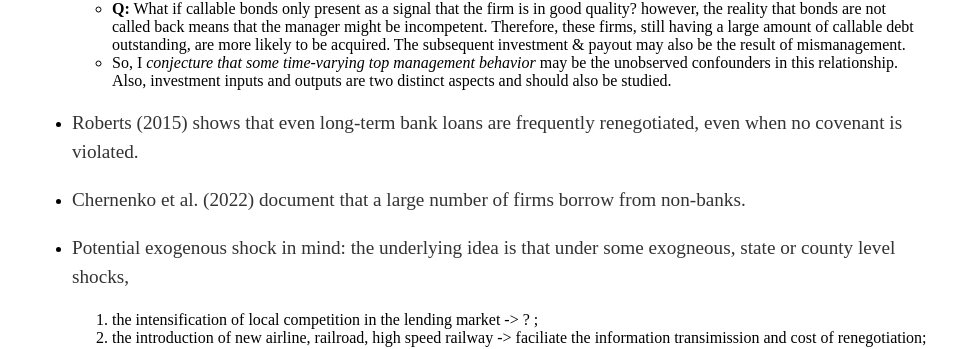
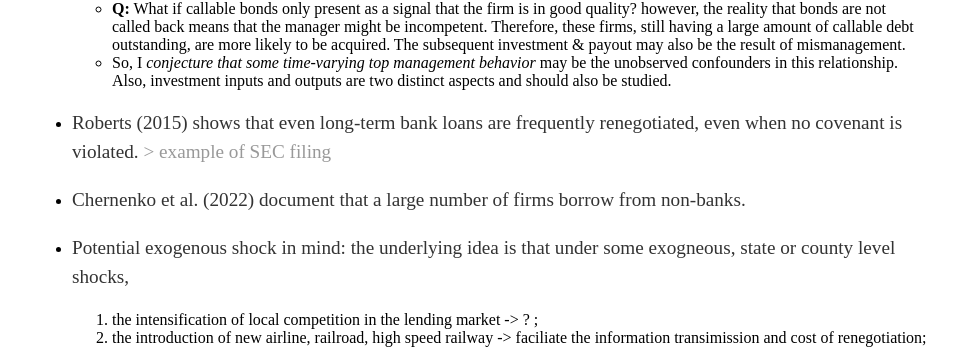
Before and after one commit to hongyileoxu/hongyileoxu.github.io, a Jekyll site: the page built from _posts/2024-04-17-project-2024.md, in a window 1280 px wide. Shown: the part 862-1211 px from the top of the page, without its empty margins (160-1117 px from the left). Built offline with Jekyll 4.4.1, drawn with Linux system fonts in a browser that asks for light colours.

Commit message:
Update 2024-04-17-project-2024.md

```diff
--- a/_posts/2024-04-17-project-2024.md
+++ b/_posts/2024-04-17-project-2024.md
@@ -20,7 +20,7 @@ date: 2024-04-17
     - **Q:** What if callable bonds only present as a signal that the firm is in good quality? however, the reality that bonds are not called back means that the manager might be incompetent. Therefore, these firms, still having a large amount of callable debt outstanding, are more likely to be acquired. The subsequent investment & payout may also be the result of mismanagement.
     - So, I _conjecture that some time-varying top management behavior_ may be the unobserved confounders in this relationship. Also, investment inputs and outputs are two distinct aspects and should also be studied.
 
-- Roberts (2015) shows that even long-term bank loans are frequently renegotiated, even when no covenant is violated.
+- Roberts (2015) shows that even long-term bank loans are frequently renegotiated, even when no covenant is violated. [> example of SEC filing](https://www.sec.gov/Archives/edgar/data/1476963/000155335013000103/heat_ex10z16.htm)
 
 - Chernenko et al. (2022) document that a large number of firms borrow from non-banks.
 
```
